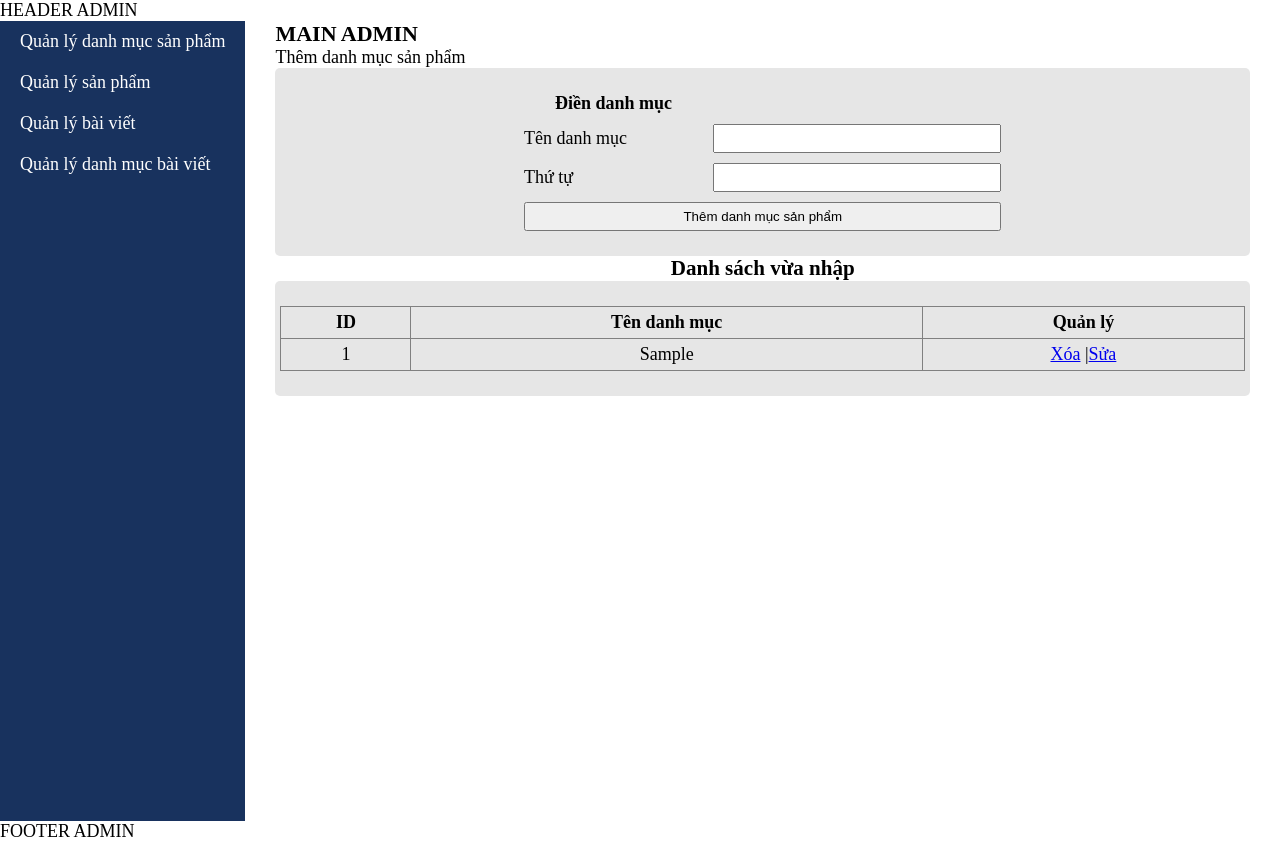
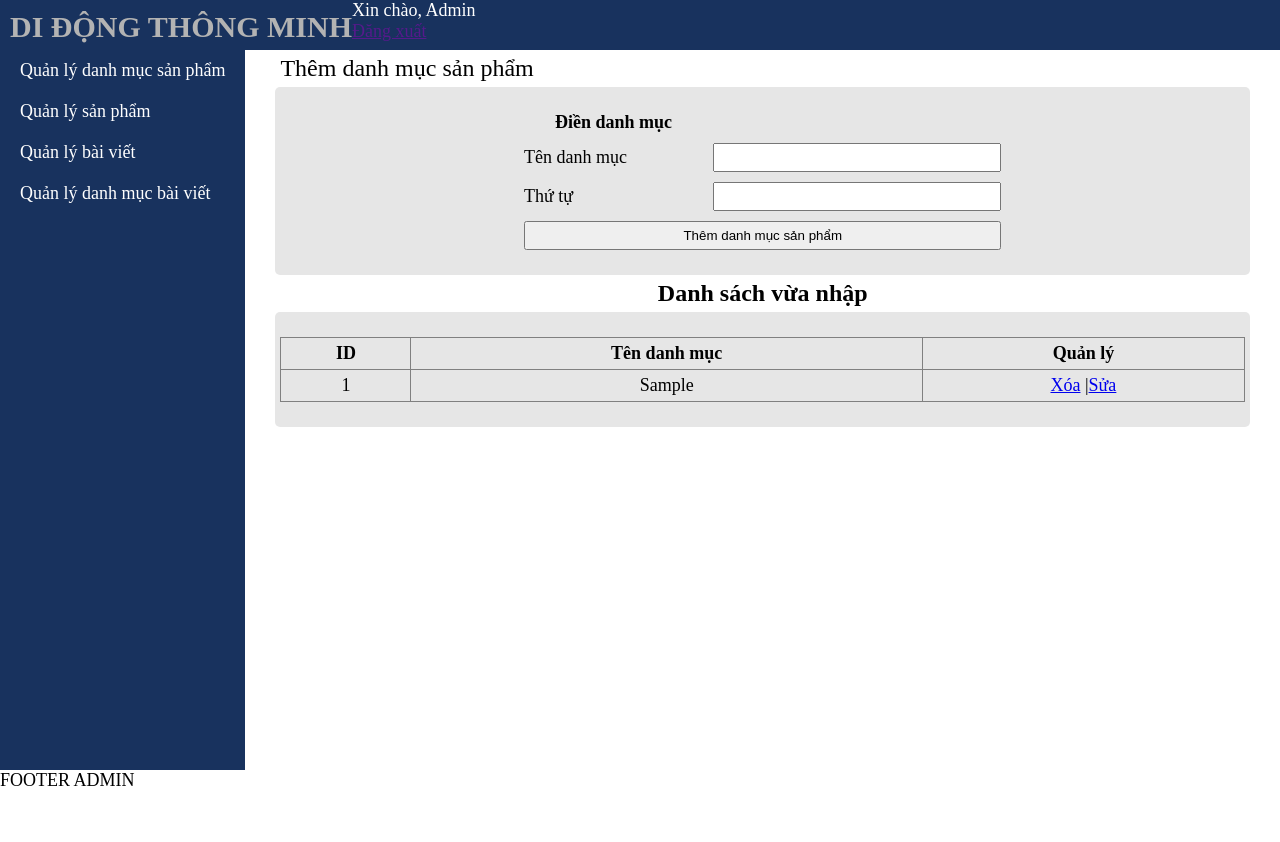
Before and after one commit to DuysStar2k3/WebBanHang, a PHP site: page /admin/index.php?action=danhmucsp&query=them in a window 1280 px wide. After the commit the page ends 786 px from the top, so only its background shows below. Run offline with PHP 8.4, Linux system fonts and the light colour scheme; tables that the repository leaves empty or names only in its code hold one stand-in row (values such as "Sample post").

Commit message:
header admin

```diff
--- a/Project_Web/admin/css/style.css
+++ b/Project_Web/admin/css/style.css
@@ -102,13 +102,17 @@ table {
 .menu_container {
 }
 
+.bg-main-menu {
+    background-color:#18325e;
+    min-height: 90vh;
+}
+
 ul.menu_list {
     flex: 4;
-    height: 100vh;
+    height: 100%;
     padding: 0;
     margin: 0;
     list-style: none;
-    background-color:#18325e;
 }
 
 ul.menu_list li {
@@ -227,3 +231,21 @@ ul.menu_list li:hover {
     font-weight: bold;
     font-size: 18px;
 }
+
+
+/* header-admin */
+
+.header-admin {
+    display: flex;
+    width: 100%;
+    height: 50px;
+    background-color: #18325e;
+    color: #fff;
+}
+
+.header-admin-text  {
+    color: rgb(179, 179, 179);
+    font-weight: bold;
+    font-size: 30px;
+    margin: 10px 0px 0px 10px;
+}
--- a/Project_Web/admin/index.php
+++ b/Project_Web/admin/index.php
@@ -22,7 +22,7 @@
         </div>
 
         <div class="flex-container">
-            <div class="">
+            <div class="bg-main-menu">
                 <?php
                 include("modules/menu.php");
                 ?>
--- a/Project_Web/admin/modules/danhmucsp/lietke.php
+++ b/Project_Web/admin/modules/danhmucsp/lietke.php
@@ -2,7 +2,7 @@
 $sql_lietke_danhmucsp = "SELECT *FROM tbl_danhmuc ORDER BY thutu DESC";
 $query_lietke_danhmucsp = mysqli_query($mysqli, $sql_lietke_danhmucsp);
 ?>
-<h3>Danh sách vừa nhập</h3>
+<h3 class="font-size-24 mg-5">Danh sách vừa nhập</h3>
 <div class="bg-main-item pd-5 bd-5">
     <table border="1px" style="width: 100%;" class="danhmuc-lietke">
         <tr>
--- a/Project_Web/admin/modules/danhmucsp/sua.php
+++ b/Project_Web/admin/modules/danhmucsp/sua.php
@@ -2,7 +2,7 @@
 $sql_sua_danhmucsp = "SELECT * FROM tbl_danhmuc WHERE id_danhmuc = '$_GET[iddanhmuc]' LIMIT 1";
 $query_sua_danhmucsp = mysqli_query($mysqli, $sql_sua_danhmucsp);
 ?>
-<p>Sửa danh mục sản phẩm</p>
+<p class="font-size-24 mg-5">Sửa danh mục sản phẩm</p>
 <div class="bg-main-item pd-5 bd-5">
     <table border="1px" width="50%">
         <form method="post" action="modules/danhmucsp/xuly.php?iddanhmuc=<?php echo $_GET['iddanhmuc'] ?>">
--- a/Project_Web/admin/modules/danhmucsp/them.php
+++ b/Project_Web/admin/modules/danhmucsp/them.php
@@ -1,4 +1,4 @@
-<p>Thêm danh mục sản phẩm</p>
+<p class="font-size-24 mg-5">Thêm danh mục sản phẩm</p>
 <div class="main-item bg-main-item">
     <table class="danhmuc-add">
         <form method="post" action="modules/danhmucsp/xuly.php">
--- a/Project_Web/admin/modules/dashboard.php
+++ b/Project_Web/admin/modules/dashboard.php
@@ -1,4 +1,4 @@
-<p>Welcome to dasboard</p>
+<p class="font-size-24 mg-5">Welcome to dasboard</p>
 <div class="flex-container flex-wrap bg-dash">
 
     <div class="info-box fex-1">
--- a/Project_Web/admin/modules/header.php
+++ b/Project_Web/admin/modules/header.php
@@ -1 +1,10 @@
-<p>HEADER ADMIN</p>
+<div class="header-admin">
+    <div class="header-admin-text">
+        DI ĐỘNG THÔNG MINH
+    </div>
+
+    <div class="">
+        Xin chào, <span class="admin-info">Admin</span>
+        <div><a href="">Đăng xuất</a></div>
+    </div>
+</div>
--- a/Project_Web/admin/modules/main.php
+++ b/Project_Web/admin/modules/main.php
@@ -1,6 +1,5 @@
 <div class="clear"></div>
 <div class="main-container">
-    <strong><p class="font-size-22 " >MAIN ADMIN</p></strong>
     <?php
     if (isset($_GET['action']) && $_GET['query']) {
         $tmp = $_GET['action'];
--- a/Project_Web/admin/modules/quanlysp/lietke.php
+++ b/Project_Web/admin/modules/quanlysp/lietke.php
@@ -2,7 +2,7 @@
 $sql_lietke_sp = "SELECT *FROM tbl_sanpham,tbl_danhmuc where tbl_sanpham.id_danhmuc=tbl_danhmuc.id_danhmuc ORDER BY id_sp DESC";
 $query_lietke_sp = mysqli_query($mysqli, $sql_lietke_sp);
 ?>
-<h3>Danh sách vừa nhập</h3>
+<h3 class="font-size-24 mg-5">Danh sách vừa nhập</h3>
 <div class="bg-main-item pd-5 bd-5">
 
     <table border="1px" style="width: 100%;">
--- a/Project_Web/admin/modules/quanlysp/sua.php
+++ b/Project_Web/admin/modules/quanlysp/sua.php
@@ -2,7 +2,7 @@
 $sql_sua_sp = "SELECT * FROM tbl_sanpham WHERE id_sp = '$_GET[idsanpham]' LIMIT 1";
 $query_sua_sp = mysqli_query($mysqli, $sql_sua_sp);
 ?>
-<p>Sửa danh mục sản phẩm</p>
+<p class="font-size-24 mg-5">Sửa danh mục sản phẩm</p>
 <div class="bg-main-item pd-5 bd-5">
 
     <table border="1px" width="50%">
--- a/Project_Web/admin/modules/quanlysp/them.php
+++ b/Project_Web/admin/modules/quanlysp/them.php
@@ -1,4 +1,4 @@
-<p>Thêm sản phẩm</p>
+<p class="font-size-24 mg-5">Thêm sản phẩm</p>
 <div class="bg-main-item pd-5 bd-5">
 
     <table border="1px" width="50%">
--- a/Project_Web/pages/header.php
+++ b/Project_Web/pages/header.php
@@ -1,3 +1,4 @@
 <div class="header">
 
-        </div>
+
+</div>
```
